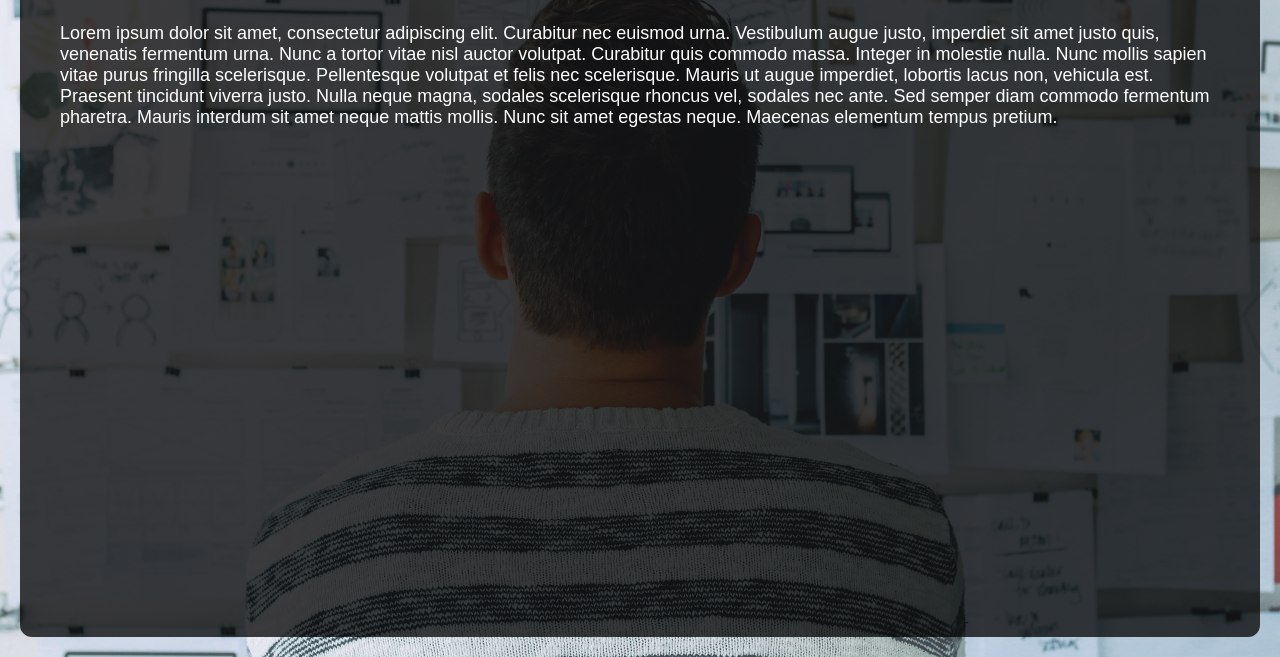
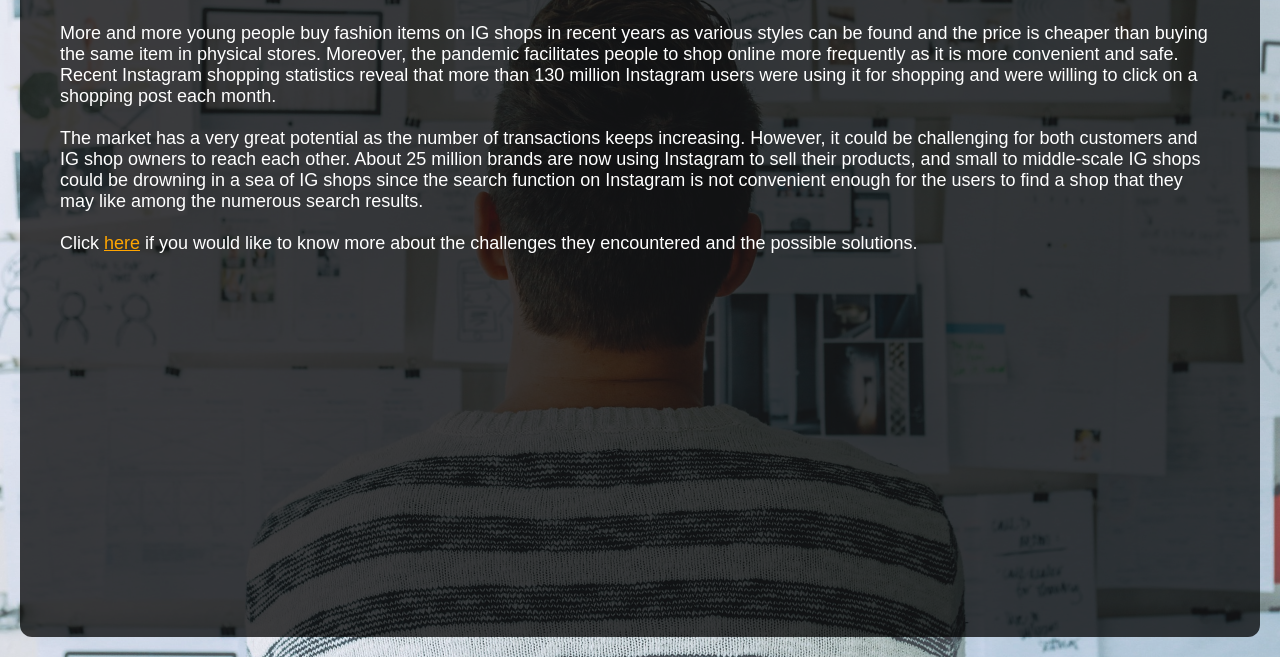
Before and after one commit to DorothyTsui/Assignment_2, a plain HTML site: page asm3.html in a window 1280 px wide. Shown: the part 143-800 px from the top of the page. Drawn offline with Linux system fonts and the light colour scheme.

Commit message:
update asm3
update asm3

```diff
--- a/asm3.html
+++ b/asm3.html
@@ -21,7 +21,11 @@
     <div class="overlay"></div>
     <div class="box">
       <h2>Assignment 3</h2>
-      <p>Lorem ipsum dolor sit amet, consectetur adipiscing elit. Curabitur nec euismod urna. Vestibulum augue justo, imperdiet sit amet justo quis, venenatis fermentum urna. Nunc a tortor vitae nisl auctor volutpat. Curabitur quis commodo massa. Integer in molestie nulla. Nunc mollis sapien vitae purus fringilla scelerisque. Pellentesque volutpat et felis nec scelerisque. Mauris ut augue imperdiet, lobortis lacus non, vehicula est. Praesent tincidunt viverra justo. Nulla neque magna, sodales scelerisque rhoncus vel, sodales nec ante. Sed semper diam commodo fermentum pharetra. Mauris interdum sit amet neque mattis mollis. Nunc sit amet egestas neque. Maecenas elementum tempus pretium.</p>
+      <p>More and more young people buy fashion items on IG shops in recent years as various styles can be found and the price is cheaper than buying the same item in physical stores. Moreover, the pandemic facilitates people to shop online more frequently as it is more convenient and safe. Recent Instagram shopping statistics reveal that more than 130 million Instagram users were using it for shopping and were willing to click on a shopping post each month.</p>
+      <br>
+      <p>The market has a very great potential as the number of transactions keeps increasing. However, it could be challenging for both customers and IG shop owners to reach each other. About 25 million brands are now using Instagram to sell their products, and small to middle-scale IG shops could be drowning in a sea of IG shops since the search function on Instagram is not convenient enough for the users to find a shop that they may like among the numerous search results.</p>
+      <br>
+      <p>Click <a href="https://hkdesign.org/cant-wait-to-develop-my-first-product/">here</a> if you would like to know more about the challenges they encountered and the possible solutions.</p>
     </div>
   </div>
 </body>
```
Also changed, not shown: 1 other file.
